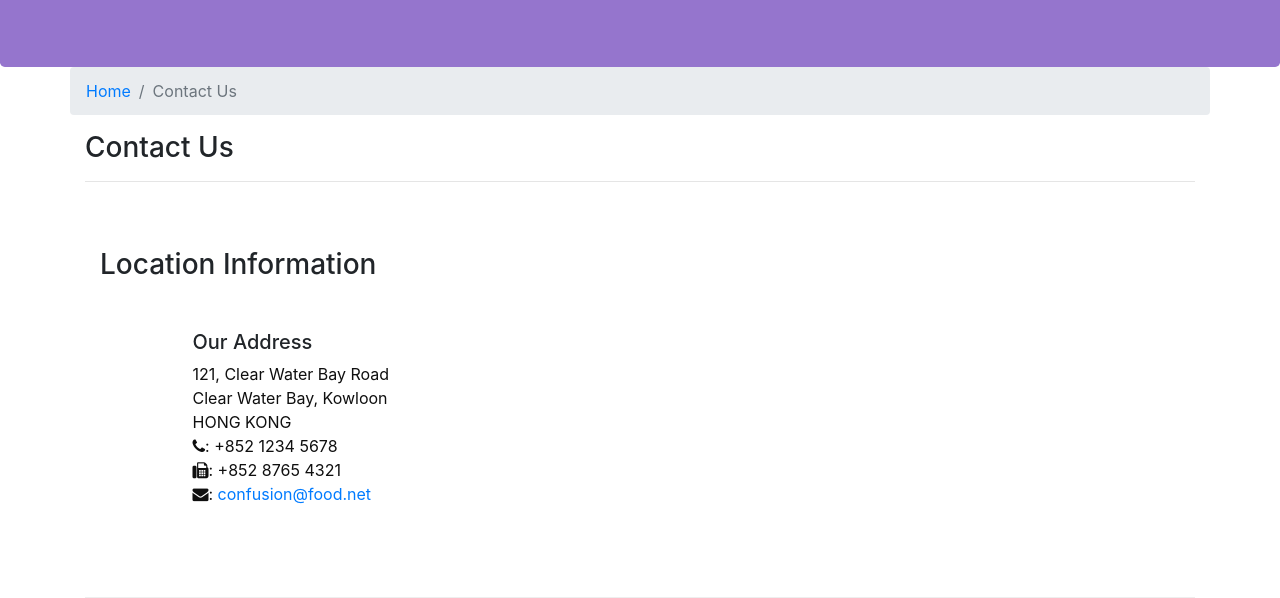
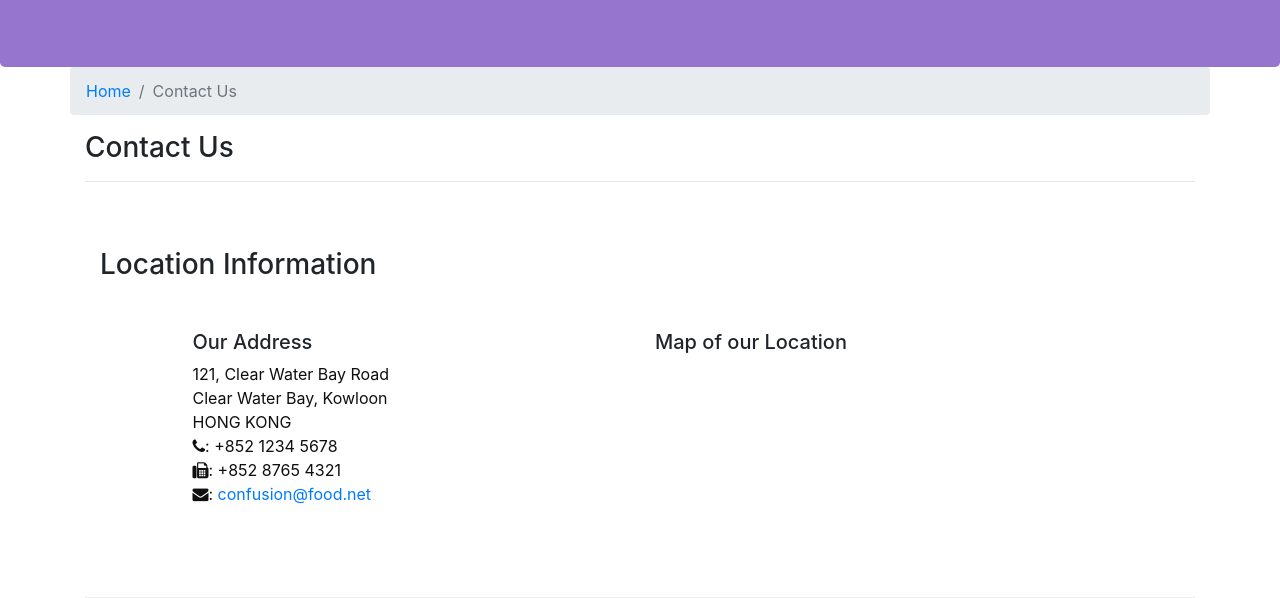
Before and after one commit to BAIBHAVSINHA/Git-Test, a website: page contactus.html in a window 1280 px wide. Shown: the part 267-865 px from the top of the page. Drawn offline with nearby package versions, Linux system fonts and the light colour scheme; files that its build step writes are made by us from their sources.

Commit message:
Update contactus.html

```diff
--- a/contactus.html
+++ b/contactus.html
@@ -73,3 +73,6 @@
                         <a href="mailto:confusion@food.net">confusion@food.net</a>
 		           </address>
             </div>
+            <div class="col-12 col-sm-6 offset-sm-1">
+                <h5>Map of our Location</h5>
+            </div>
```
